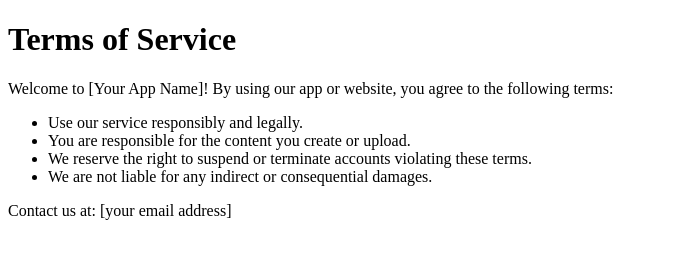
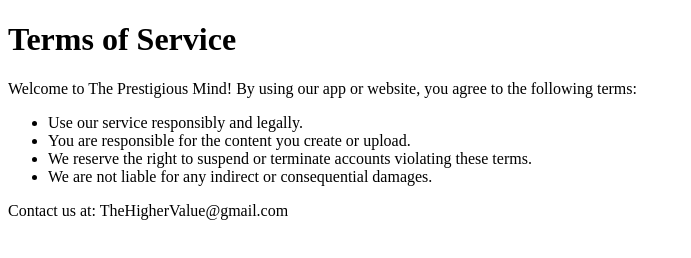
Before and after one commit to thehighervalue/terms-of-service, a plain HTML site: page index.html in a window 1280 px wide. Shown: the whole page, without its empty margins (0-691 px from the left). Drawn offline with Linux system fonts and the light colour scheme.

Commit message:
Update index.html

```diff
--- a/index.html
+++ b/index.html
@@ -7,13 +7,13 @@
 </head>
 <body>
   <h1>Terms of Service</h1>
-  <p>Welcome to [Your App Name]! By using our app or website, you agree to the following terms:</p>
+  <p>Welcome to The Prestigious Mind! By using our app or website, you agree to the following terms:</p>
   <ul>
     <li>Use our service responsibly and legally.</li>
     <li>You are responsible for the content you create or upload.</li>
     <li>We reserve the right to suspend or terminate accounts violating these terms.</li>
     <li>We are not liable for any indirect or consequential damages.</li>
   </ul>
-  <p>Contact us at: [your email address]</p>
+  <p>Contact us at: TheHigherValue@gmail.com</p>
 </body>
 </html>
```
